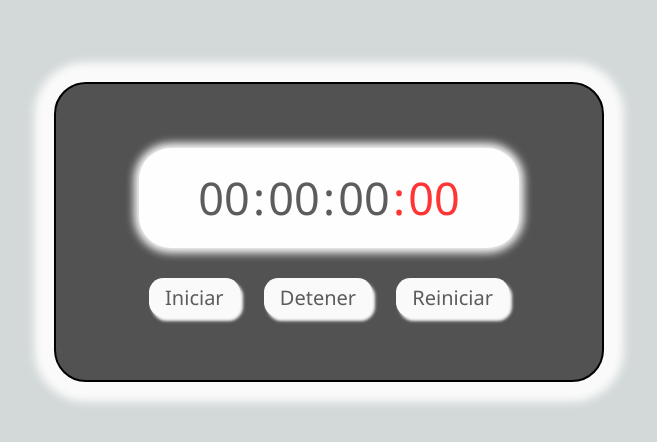
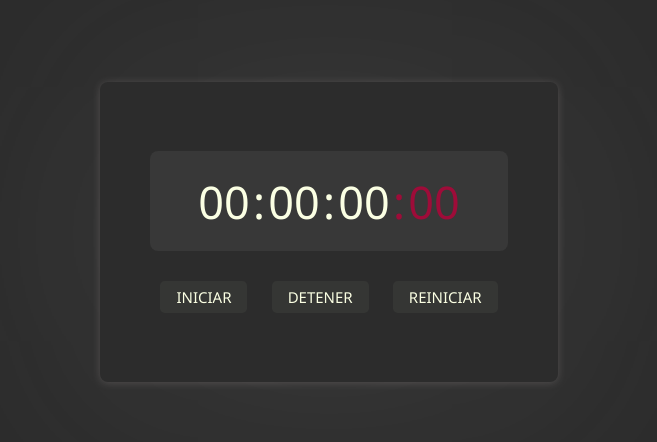
Before and after one commit to wilmer3004/Proyectos-Java-Script, a plain HTML site: page Proyecto7/index.html in a window 1280 px wide. Shown: the part 168-610 px from the top of the page, without its empty margins (311-968 px from the left). Drawn offline with Linux system fonts and the light colour scheme.

Commit message:
Update style.css

```diff
--- a/Proyecto7/css/style.css
+++ b/Proyecto7/css/style.css
@@ -11,20 +11,18 @@ body{
     display: flex;
     align-items: center;
     justify-content: center;
-    background: rgb(211, 216, 216);
+    background: rgb(44, 44, 44);
 }
 .contenedor{
-    border: solid 2px black;
-    border-radius: 2em;
+    border-radius: .5em;
     height: 300px;
     display: flex;
     align-items: center;
     justify-content: center;
-    width: 550px;
-    background: rgb(83, 82, 82);
+    padding: 50px;
+    background: rgb(44, 44, 44);
     flex-direction: column;
-    box-shadow: 0px 0px 8px 20px rgb(250, 250, 250);
-
+    box-shadow: 0 1px 8px 0 rgba(219, 207, 207, 0.2), 0 1px 220px 0 rgba(151, 151, 151, 0.19);
 }
 
 .pantalla{
@@ -33,13 +31,13 @@ body{
 
 .pantalla .cronometro{
     height: 100px;
-    background: rgb(255, 254, 254);
+    background: #383838;
     display: flex;
     align-items: center;
     justify-content: center;
-    border-radius: 2em;
-    box-shadow: 0px 0px 8px 5px rgb(250, 250, 250);
+    border-radius: .5em;
     border: none;
+    /* box-shadow: 0 4px 8px 0 rgba(219, 207, 207, 0.2), 0 6px 20px 0 rgba(151, 151, 151, 0.19); */
 }
 
 .pantalla .cronometro span{
@@ -49,7 +47,7 @@ body{
     justify-content: center;
     font-size: 45px;
     font-weight: 550;
-    color: rgb(92, 92, 92);
+    color: #fbffe3;
 }
 
 .cronometro span.separador{
@@ -63,7 +61,7 @@ body{
 
 .cronometro span.milisegundo,
 .cronometro span.separador-mili{
-    color: rgb(255, 52, 52);
+    color: #9e0c39;
 }
 
 .pantalla .botones{
@@ -76,16 +74,17 @@ body{
     outline: none;
     border: none;
     margin: 0px 10px;
-    color:  rgb(92, 92, 92);
-    background: rgb(250, 250, 250);
-    font-size: 20px;
+    color:  #fbffe3;
+    background: #353634;
+    font-size: 15px;
     font-weight: 500;
-    border-radius: 0.9rem;
+    border-radius: 0.3rem;
     cursor: pointer;
-    box-shadow: 3px 4px 3px 0px rgb(250, 250, 250);
+    text-transform: uppercase;
 }
 
 .pantalla button.on{
     pointer-events: none;
     opacity: 0.8;
+    box-shadow: 0 4px 8px 0 rgba(219, 207, 207, 0.2), 0 6px 20px 0 rgba(151, 151, 151, 0.19);
 }
```
